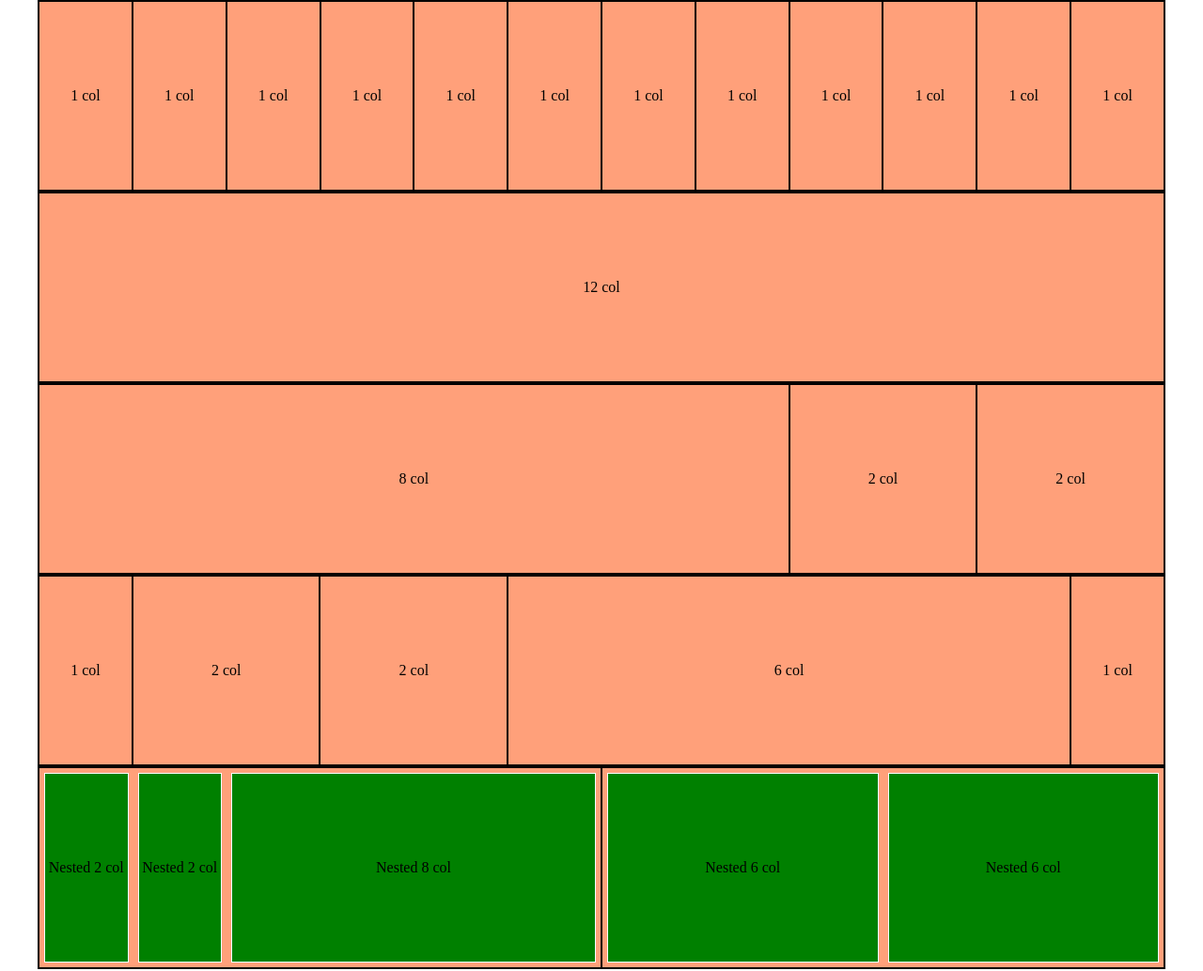
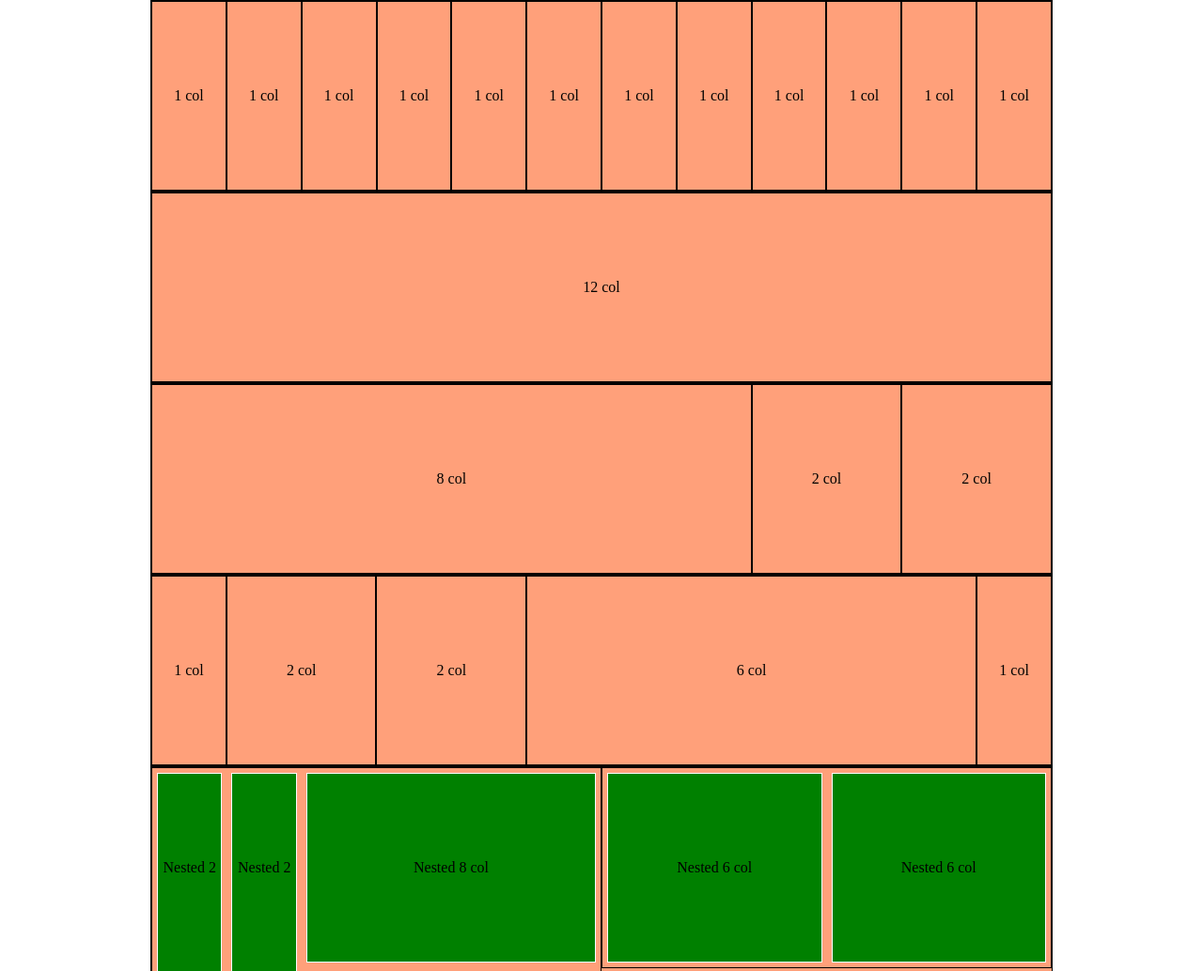
Before and after one commit to rekk88/html-css-12bool, a plain HTML site: page index.html in a window 1280 px wide. Shown: the top 1034 px of the page at 94% size. Drawn offline with Linux system fonts and the light colour scheme.

Commit message:
test: primo test su responsive

```diff
--- a/css/framework.css
+++ b/css/framework.css
@@ -9,7 +9,7 @@
 }
 
 .container {
-    width: 1200px;
+    width: 100%;
     margin: 0 auto;
 }
 
@@ -21,7 +21,9 @@
 [class*="col-"] {
     flex: 0 0 auto;
 }
+@media screen  {
 
+}
 /* 12 System */
 .col-xs {
     flex-grow: 1;
@@ -87,3 +89,11 @@
 .bottom-xs {
     align-items: flex-end;
 }
+/*versione desktop*/
+@media screen and (min-width: 1140px) {
+    .container{
+        width: 960px;
+    }
+
+
+}
```
Also changed, not shown: css/style.css (+11 -0 lines).
